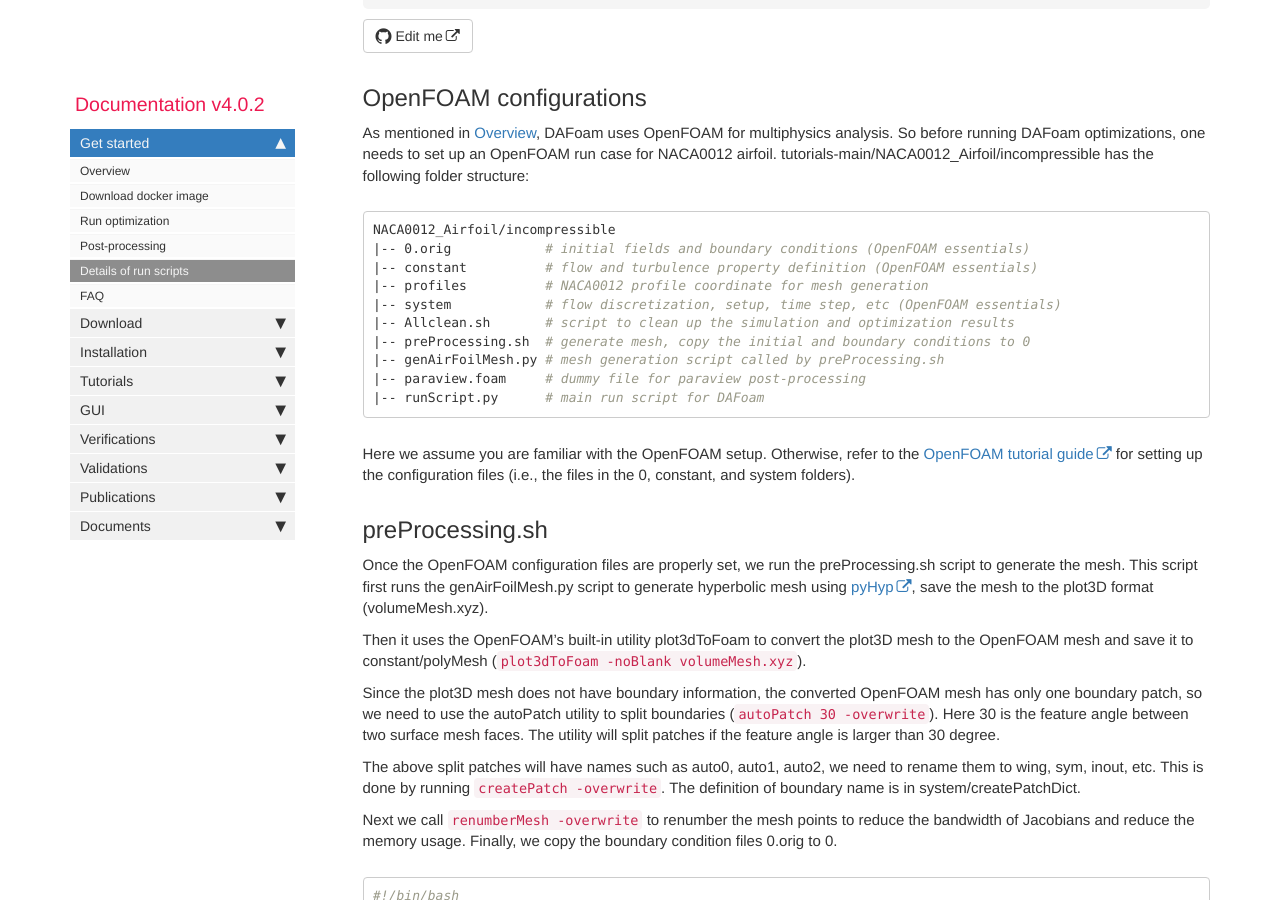
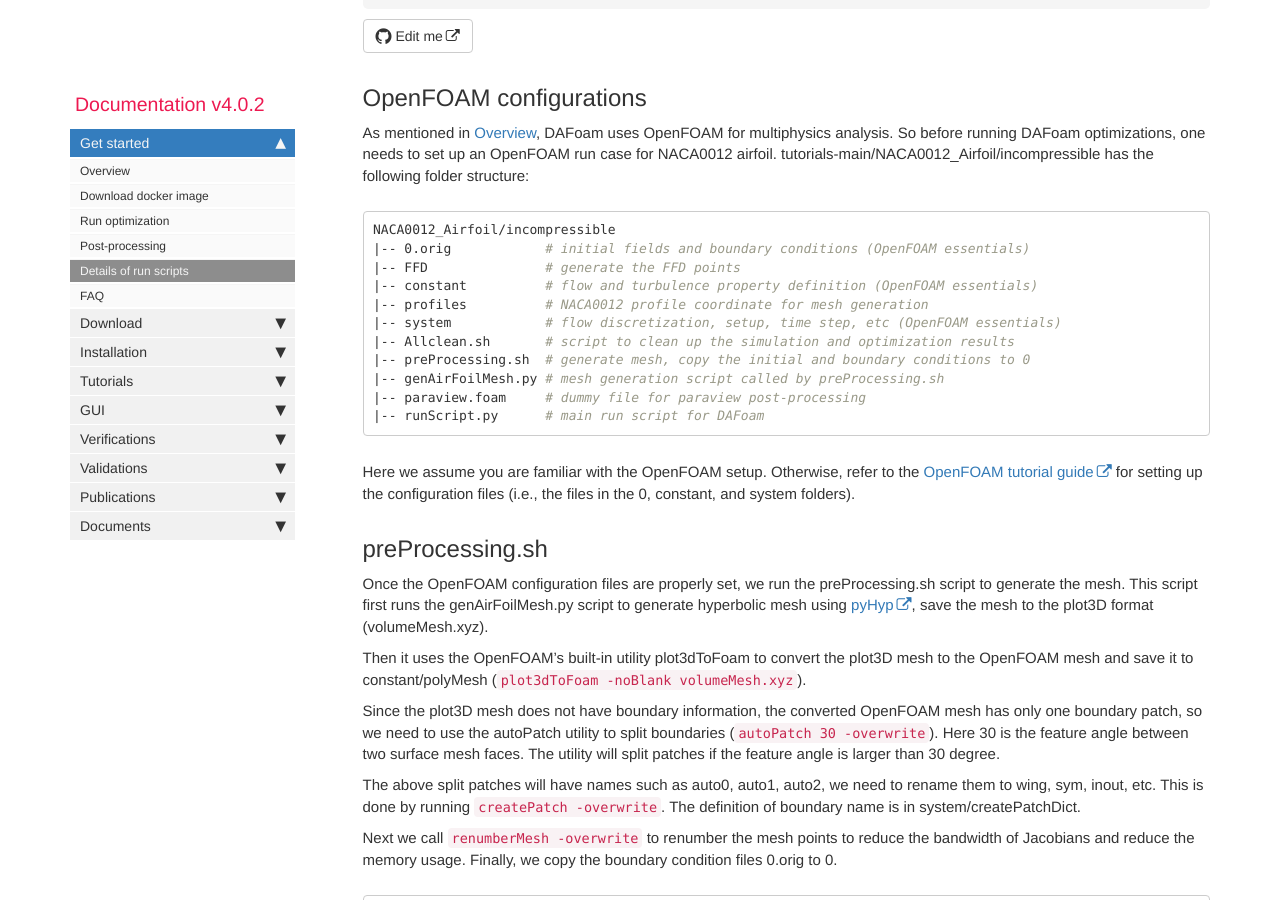
Before and after one commit to DAFoam/DAFoam.github.io, a Jekyll site: the page built from pages/mydoc/mydoc_get_started_runscript.md, in a window 1280 px wide and 900 px high, scrolled down 306 px. Built offline with Jekyll 4.4.1, drawn with Linux system fonts in a browser that asks for light colours; comment, search, counter and statistics services are not loaded.

Commit message:
Update mydoc_get_started_runscript.md

````diff
--- a/pages/mydoc/mydoc_get_started_runscript.md
+++ b/pages/mydoc/mydoc_get_started_runscript.md
@@ -14,6 +14,7 @@ As mentioned in [Overview](index.html), DAFoam uses OpenFOAM for multiphysics an
 ```bash
 NACA0012_Airfoil/incompressible
 |-- 0.orig            # initial fields and boundary conditions (OpenFOAM essentials)
+|-- FFD               # generate the FFD points
 |-- constant          # flow and turbulence property definition (OpenFOAM essentials)
 |-- profiles          # NACA0012 profile coordinate for mesh generation
 |-- system            # flow discretization, setup, time step, etc (OpenFOAM essentials)
````
